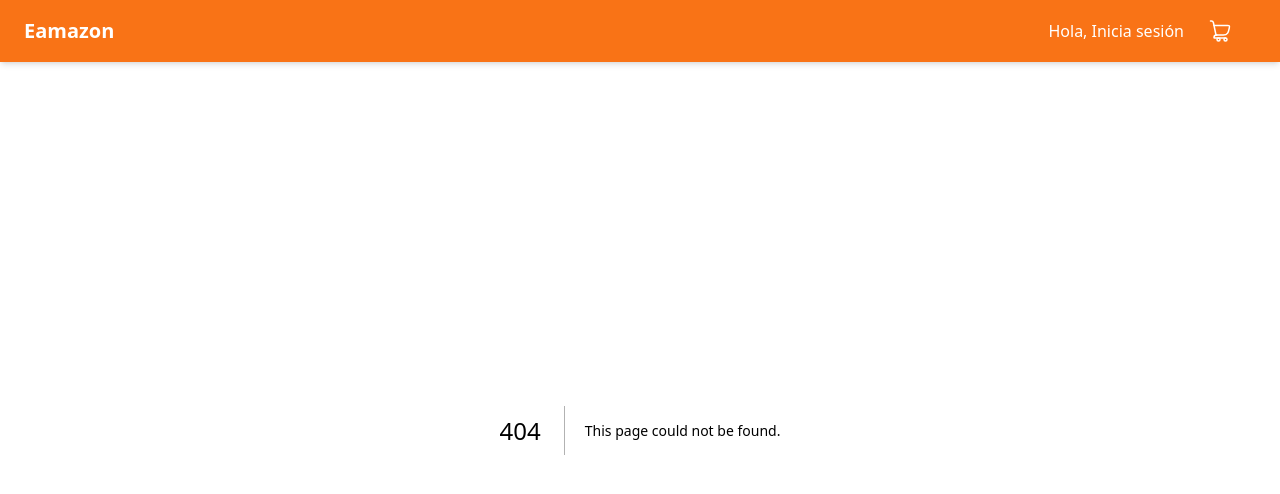
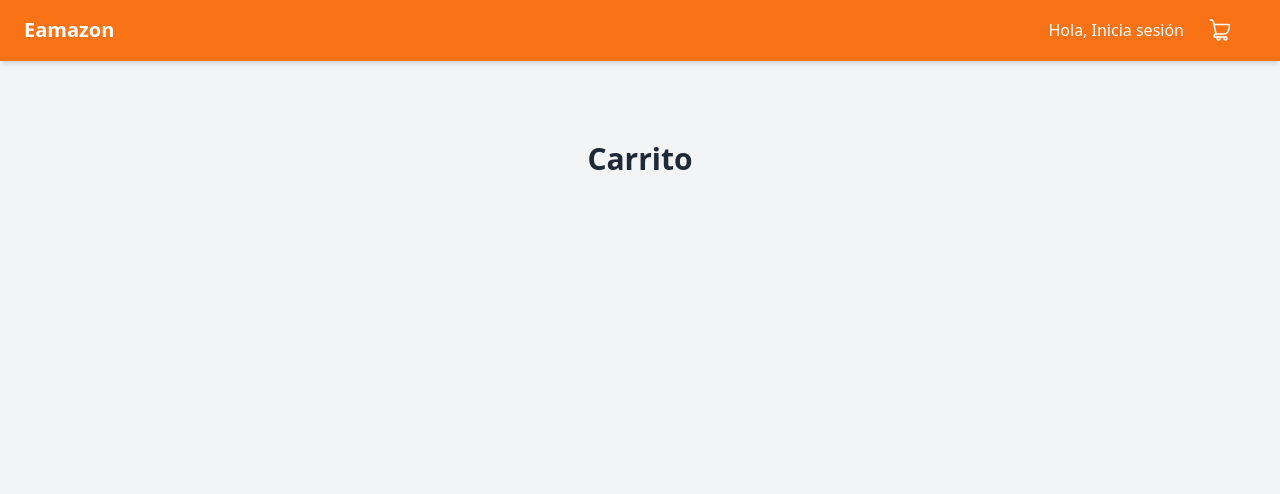
Before and after one commit to JuanLoaiza007/login-register-test, a Next.js app: page /cart in a window 1280 px wide. Before the commit this address had no page. Shown: the top 494 px of the page. Built offline with nearby package versions, Linux system fonts and the light colour scheme.

Commit message:
feat: implement withAuth for /cart route

```diff
--- /dev/null
+++ b/src/app/_contexts/withAuth.jsx
@@ -0,0 +1,21 @@
+'use client'
+import { redirect } from 'next/navigation'
+import { useEffect } from 'react'
+
+export default function withAuth(Component) {
+  const session = true
+
+  return function WithAuth(props) {
+    useEffect(() => {
+      if (!session) {
+        redirect('/')
+      }
+    }, [])
+
+    if (!session) {
+      return null
+    }
+
+    return <Component {...props} />
+  }
+}
--- /dev/null
+++ b/src/app/cart/page.jsx
@@ -0,0 +1,12 @@
+'use client'
+import withAuth from '../_contexts/withAuth'
+
+const CartPage = () => {
+  return (
+    <div className='flex flex-col h-full p-20 justify-normal items-center bg-gray-100'>
+      <h2 className='text-3xl font-bold text-gray-800'>Carrito</h2>
+    </div>
+  )
+}
+
+export default withAuth(CartPage)
```
